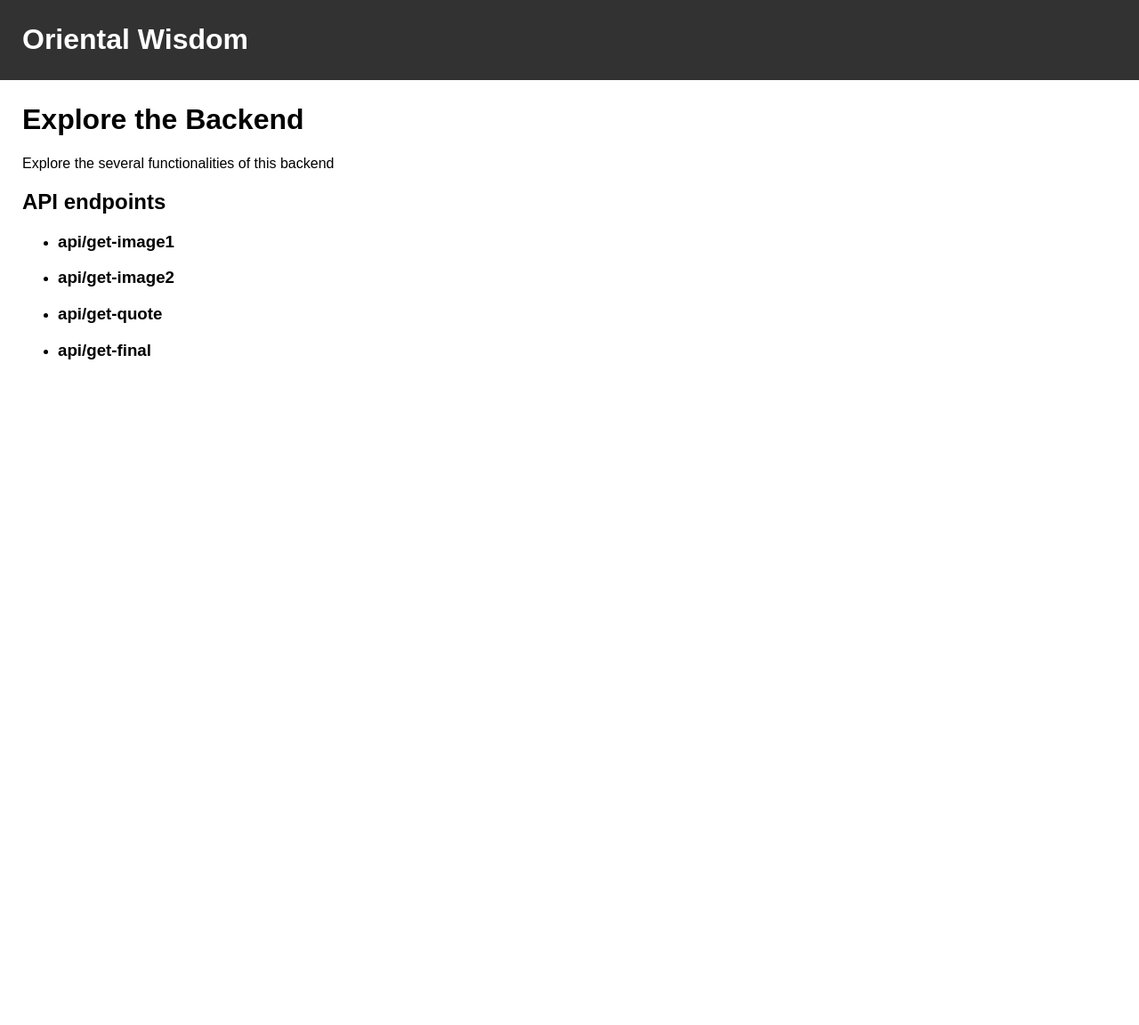
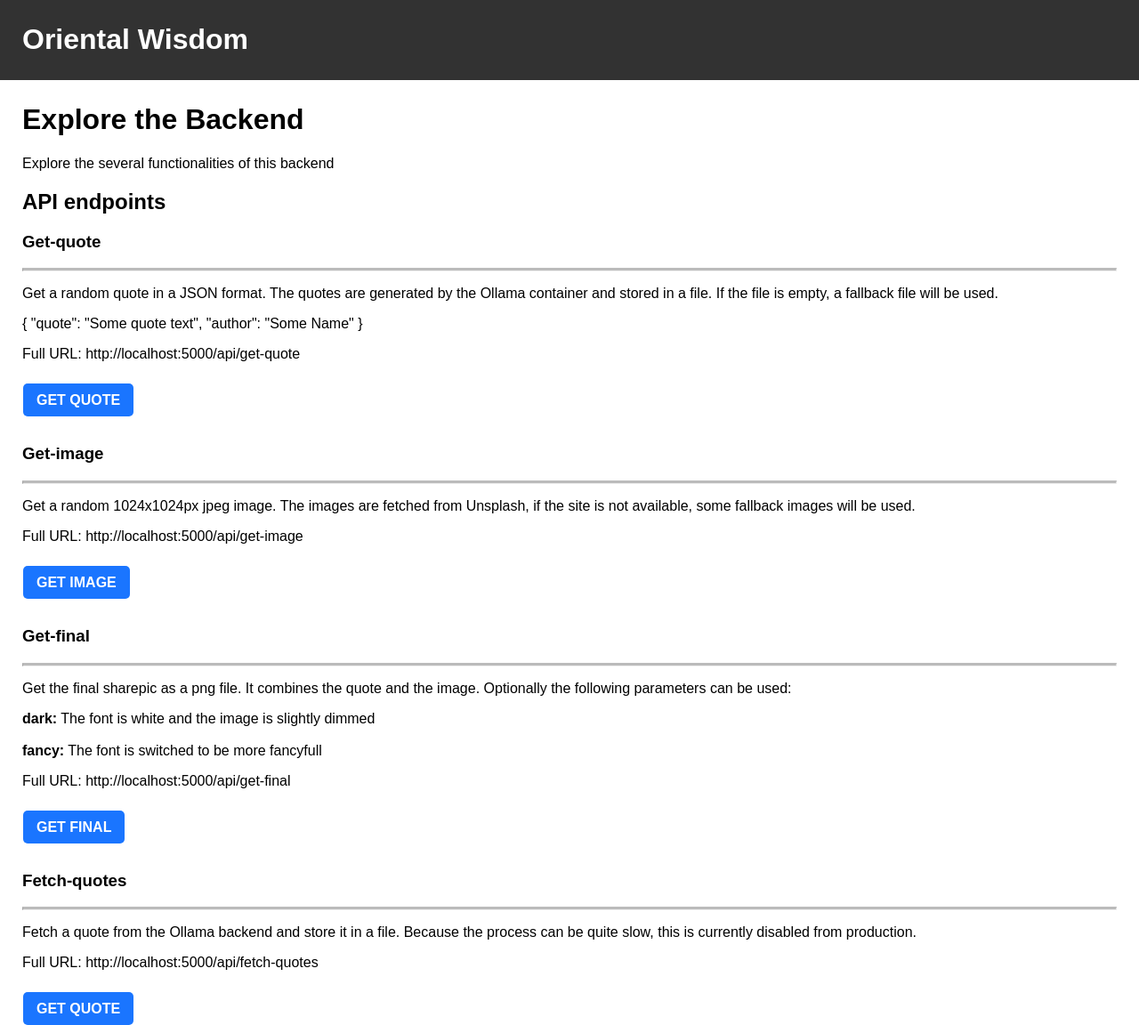
Before and after one commit to Nicolai-Geisler/oriental-wisdom-python, a plain HTML site: page templates/index.html in a window 1280 px wide. Shown: the whole page at 89% size. Before the commit the page ends 800 px from the top, so only its background shows below. Drawn offline with Linux system fonts and the light colour scheme.

Commit message:
Update to API documentation

```diff
--- a/templates/index.html
+++ b/templates/index.html
@@ -13,12 +13,60 @@
     <p>Explore the several functionalities of this backend</p>
 
     <h2>API endpoints</h2>
-    <ul>
-        <li><h3>api/get-image1</h3></li>
-        <li><h3>api/get-image2</h3></li>
-        <li><h3>api/get-quote</h3></li>
-        <li><h3>api/get-final</h3></li>
-    </ul>
+
+    <h3 style="margin-top:0px;">Get-quote</h3>
+
+    <hr class="solid">
+
+    	<p>Get a random quote in a JSON format. The quotes are generated by the Ollama container and stored
+	in a file. If the file is empty, a fallback file will be used.</p>
+
+	<span>
+	{
+	  "quote": "Some quote text",
+	  "author": "Some Name"
+	}
+	</span>
+
+	<p>Full URL: http://localhost:5000/api/get-quote</p><br>
+
+	<a href="http://localhost:5000/api/get-quote">GET QUOTE</a>
+
+    <h3>Get-image</h3>
+
+    <hr class="solid">
+
+    <p>Get a random 1024x1024px jpeg image. The images are fetched from Unsplash, if the site is not available, some
+    fallback images will be used.</p>
+
+    <p>Full URL: http://localhost:5000/api/get-image</p><br>
+
+    <a href="http://localhost:5000/api/get-image">GET IMAGE</a>
+
+    <h3>Get-final</h3>
+
+    <hr class="solid">
+
+    <p>Get the final sharepic as a png file. It combines the quote and the image. Optionally the following parameters can be used:</p>
+
+    <p><b>dark:</b> The font is white and the image is slightly dimmed<br><br>
+       <b>fancy:</b> The font is switched to be more fancyfull</p>
+
+    <p>Full URL: http://localhost:5000/api/get-final</p><br>
+
+    <a href="http://localhost:5000/api/get-final?dark=True&fancy=True">GET FINAL</a>
+
+    <h3>Fetch-quotes</h3>
+
+    <hr class="solid">
+
+    <p>Fetch a quote from the Ollama backend and store it in a file. Because the process can be quite slow,
+    this is currently disabled from production.</p>
+
+    <p>Full URL: http://localhost:5000/api/fetch-quotes</p><br>
+
+    <a href="http://localhost:5000/api/fetch-quotes">GET QUOTE</a>
+
 </main>
 
 <style>
@@ -37,6 +85,28 @@
     main {
         padding: 5px 25px;
     }
+
+    main h3 {
+	margin-top: 40px;
+    }
+
+    main a {
+	background-color: rgb(26, 117, 255);
+	color: white;
+	border-radius: 5px;
+	text-decoration: none;
+	font-weight: bold;
+	padding: 10px 15px;
+	margin: 0px 1px;
+    }
+
+    main a:hover {
+	background-color: rgb(0, 82, 204);
+    }
+
+    hr.solid {
+	border-top: 3px solid #bbb;
+    }
 </style>
 
 </html>
```
